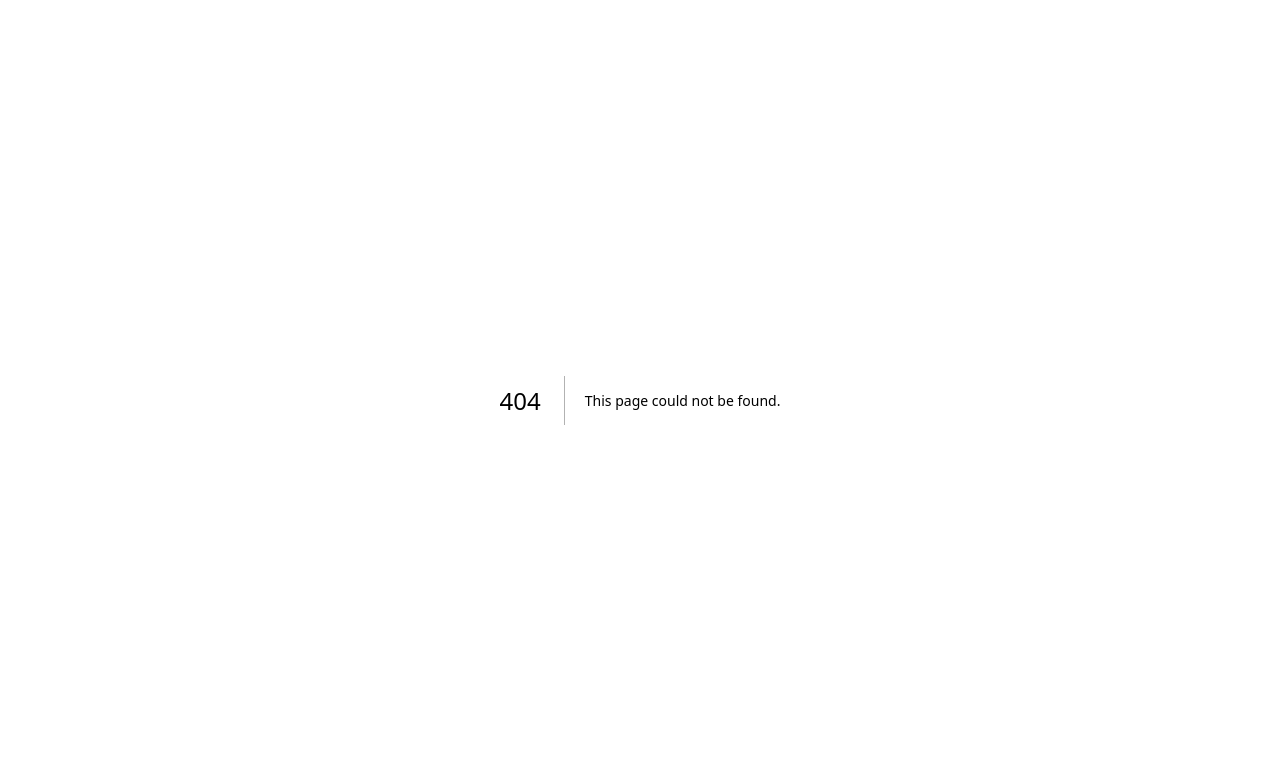
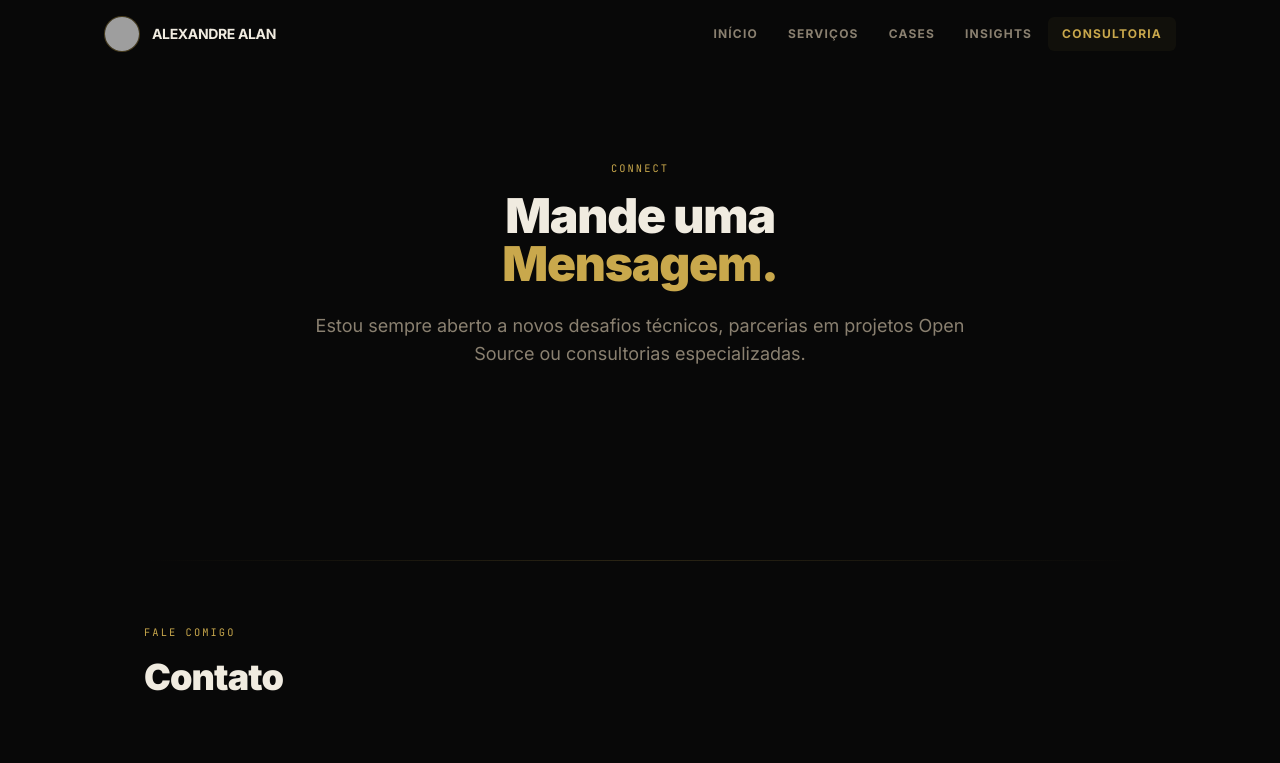
Before and after one commit to AlexandreAlan/portfolio, a Next.js app: page /contato in a window 1280 px wide. Before the commit this address had no page. Shown: the top 763 px of the page. Built offline with nearby package versions, Linux system fonts and the light colour scheme; grey boxes are pictures that could not be loaded.

Commit message:
feat: add contact page and related assets

```diff
--- /dev/null
+++ b/src/app/contato/page.tsx
@@ -0,0 +1,26 @@
+import Navbar from '@/components/Navbar'
+import Footer from '@/components/Footer'
+import Contact from '@/components/Contact'
+
+export default function ContatoPage() {
+  return (
+    <>
+      <Navbar />
+      <main className="pt-20 bg-[#080808] min-h-screen">
+        <div className="max-w-6xl mx-auto px-6 md:px-10 py-20">
+           <div className="mb-20 text-center">
+             <p className="section-label mb-4 text-[#c9a84c] font-mono text-xs uppercase tracking-[0.3em]">Connect</p>
+             <h1 className="text-4xl md:text-5xl font-black text-[#f0ebe0] tracking-tight mb-6 leading-[1.05]">
+               Mande uma <br /> <span className="text-[#c9a84c]">Mensagem.</span>
+             </h1>
+             <p className="text-[#8a8070] text-base md:text-lg leading-relaxed max-w-2xl mx-auto">
+               Estou sempre aberto a novos desafios técnicos, parcerias em projetos Open Source ou consultorias especializadas.
+             </p>
+           </div>
+           <Contact />
+        </div>
+      </main>
+      <Footer />
+    </>
+  )
+}
```
